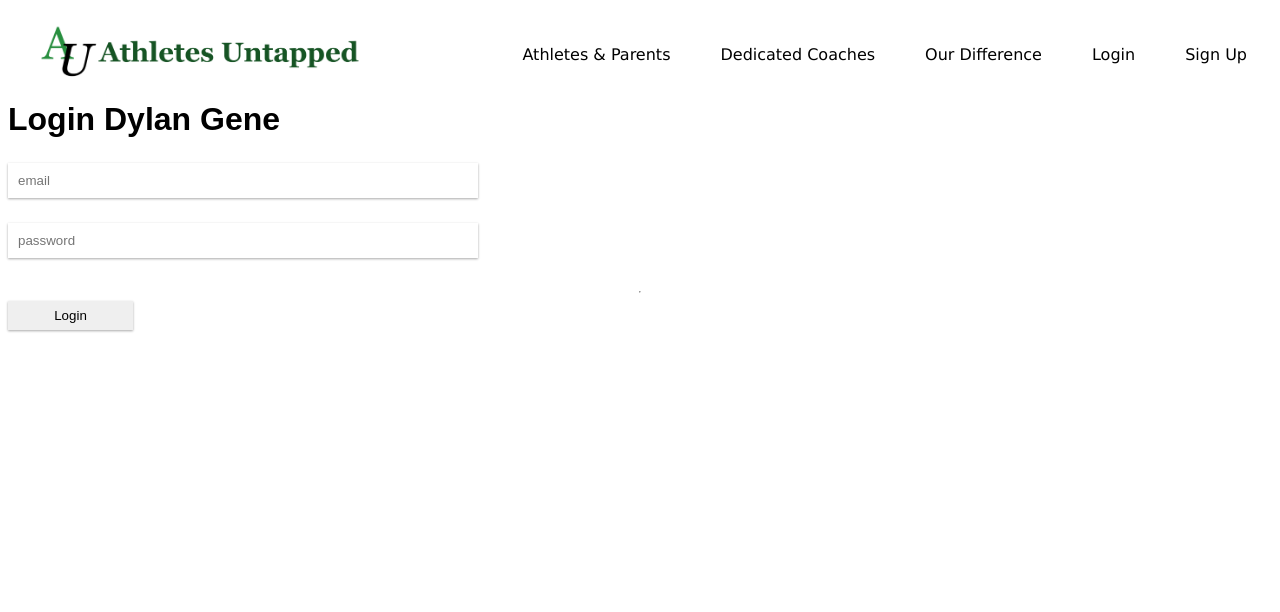
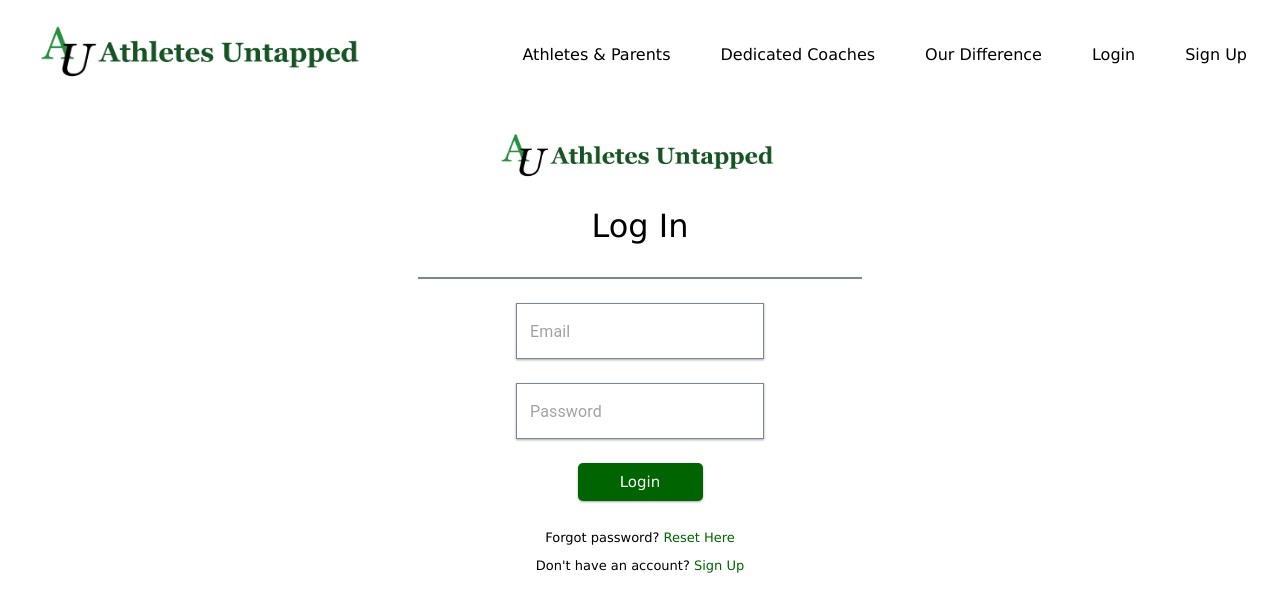
Before and after one commit to dylanhantula/core, a React (Create React App) app in the folder front-end/: page /login in a window 1280 px wide. Shown: the top 612 px of the page. Built offline with nearby package versions, Linux system fonts and the light colour scheme; no server answers.

Commit message:
added login

```diff
--- a/front-end/src/components/BottomNav/BottomNav.css
+++ b/front-end/src/components/BottomNav/BottomNav.css
@@ -54,18 +54,18 @@
     padding-top: 50px;
 }
 
-a:link {
+.SocialMediaLinks div a:link {
     color: black;
 }
 
-a:visited {
+.SocialMediaLinks div a:visited {
     color: black;
 }
 
-a:active {
+.SocialMediaLinks div a:active {
     color: black;
 }
 
-a:hover {
+.SocialMediaLinks div a:hover {
     color:darkgreen;
 }
--- a/front-end/src/components/HomeNav/HomeNav.js
+++ b/front-end/src/components/HomeNav/HomeNav.js
@@ -1,4 +1,4 @@
-import React from "react";
+import React, { useState } from "react";
 import { Switch, BrowserRouter as Router, Route, Redirect, Link } from "react-router-dom";
 import OurStory from "../OurStory/OurStory.js";
 import Landing from '../Landing/Landing';
@@ -9,8 +9,23 @@
 import AthletesAndParents from "../AthletesAndParents/AthletesAndParents";
 import logo from './Athletes-Untapped-Logo-Rectangle.png'
 import './HomeNav.css';
+import Dialog from '@material-ui/core/Dialog';
+import DialogTitle from '@material-ui/core/DialogTitle';
+import DialogContent from '@material-ui/core/DialogContent';
+import DialogActions from '@material-ui/core/DialogActions';
+import Typography from '@material-ui/core/Typography';
 
 export default (props) => {
+
+    const [open, setOpen] = useState(false);
+
+    const openLoginHandler = () => {
+        setOpen(true);
+    }
+
+    const closeLoginHandler = () => {
+        setOpen(false);
+    }
 
     return (
         <Router>
@@ -30,7 +45,7 @@
                                 <Link to="/ourstory" className="homeNavTab">Our Difference</Link>
                             </li>
                             <li>
-                                <Link to="/login" className="homeNavTab">Login</Link>
+                                <Link onClick={openLoginHandler} className="homeNavTab">Login</Link>
                             </li>
                             <li>
                                 <Link to="/join" className="homeNavTab">Sign Up</Link>
@@ -38,6 +53,12 @@
                         </ul>
                         </nav>
             </header>
+        <Dialog onClose={closeLoginHandler} open={open} fullWidth="true" maxWidth="sm">
+        <DialogContent dividers>
+          <Login/>
+        </DialogContent>
+
+      </Dialog>
 
             <Switch>
 
--- /dev/null
+++ b/front-end/src/components/Login/Login.css
@@ -0,0 +1,64 @@
+.loginFormControl {
+    display: inline;
+}
+
+.loginButton {
+    text-align: center;
+    margin-top: 20px;
+    margin-bottom: 30px;
+}
+
+.loginButton button {
+    background-color: darkgreen;
+    border: none;
+    color: white;
+    text-align: center;
+    text-decoration: none;
+    font-size: 15px;
+    margin: 0px 0px 1rem;
+    padding: 10px;
+    cursor: pointer;
+    width: 100%;
+    font-family: 'Lucida Sans', 'Lucida Sans Regular', 'Lucida Grande', 'Lucida Sans Unicode', Geneva, Verdana, sans-serif;
+    border-radius: 5px;
+  }
+
+.loginButton button:hover {
+    background-color: #004d00;
+}
+
+
+.loginText {
+    font-family: 'Lucida Sans', 'Lucida Sans Regular', 'Lucida Grande', 'Lucida Sans Unicode', Geneva, Verdana, sans-serif;
+    margin-top: 0px;
+    margin-bottom: 1rem;
+    font-size: xx-large;
+    padding: 1rem 0rem;
+}
+
+.AULogoLogin {
+    width: 300px;
+}
+
+.loginButton p {
+    font-family: 'Lucida Sans', 'Lucida Sans Regular', 'Lucida Grande', 'Lucida Sans Unicode', Geneva, Verdana, sans-serif;
+    font-size: small;
+}
+
+.loginButton p a:link {
+    color: darkgreen
+}
+.loginButton p a:visited {
+    color: darkgreen
+}
+.loginButton p a:hover {
+    color: darkgreen;
+    text-decoration: underline;
+}
+.loginButton p a:active {
+    color: darkgreen
+}
+
+.loginButton p a {
+    color: darkgreen
+}
--- a/front-end/src/components/Login/Login.js
+++ b/front-end/src/components/Login/Login.js
@@ -1,11 +1,61 @@
 import React, { useState } from "react";
-import * as firebase from 'firebase/app'
-import { withRouter } from 'react-router-dom'
+import * as firebase from 'firebase/app';
+import { withRouter } from 'react-router-dom';
+import { withStyles, makeStyles } from '@material-ui/core/styles';
+import TextField from '@material-ui/core/TextField';
+import './Login.css';
+import logo from './Athletes-Untapped-Logo-Rectangle.png';
+
+const useStyles = makeStyles((theme) => ({
+  root: {
+    '& .MuiTextField-root': {
+      border: '0',
+      borderColor: 'white',
+      borderRadius: '0'
+    },
+  },
+
+  textField: {
+    margin: '0px 0px 1.5rem 0px',
+    display: 'block',
+    textAlign: 'center'
+  },
+
+}));
+
+const LoginInput = withStyles({
+  root: {
+    '& label.Mui-focused': {
+      color: 'green',
+    },
+    '& .MuiInput-underline:after': {
+      borderBottomColor: 'green',
+    },
+    '& .MuiOutlinedInput-root': {
+      '& fieldset': {
+        borderColor: 'lightslategray',
+        borderRadius: '0',
+        borderWidth: '1.2px'
+      },
+      '&:hover fieldset': {
+        borderColor: 'green',
+        borderWidth: '2px'
+      },
+      '&.Mui-focused fieldset': {
+        borderColor: 'green',
+        borderWidth: '2px'
+      },
+    },
+  },
+
+})(TextField);
 
 const Login = ({history}) => {
   const [email, setEmail] = useState("");
   const [password, setPassword] = useState("");
   const [error, setErrors] = useState("");
+
+  const loginStyleClasses = useStyles();
 
   const handleForm = e => {
 
@@ -28,29 +78,39 @@
   };
 
   return (
-    <div>
-      <h1>Login Dylan Gene</h1>
-      <form onSubmit={e => handleForm(e)}>
-        <input
+
+      <form onSubmit={e => handleForm(e)} className="loginFormControl">
+
+        <div style={{textAlign: 'center', marginTop:'1.5rem'}}>
+          <img src={logo} alt="Athletes Untapped" className="AULogoLogin"/>
+          <p className="loginText">Log In</p>
+          <hr style={{width: '35%', border: '1px solid lightslategray', marginBottom: '1.5rem'}}/>
+        </div>
+        <LoginInput
+          className={loginStyleClasses.textField}
           value={email}
           onChange={e => setEmail(e.target.value)}
           name="email"
           type="email"
-          placeholder="email"
+          placeholder="Email"
+          variant="outlined"
         />
-        <input
+        <LoginInput
+          className={loginStyleClasses.textField}
           onChange={e => setPassword(e.target.value)}
           name="password"
           value={password}
           type="password"
-          placeholder="password"
+          placeholder="Password"
+          variant="outlined"
         />
-        <hr />
-
-        <button type="submit">Login</button>
+        <div className="loginButton">
+          <button type="submit">Login</button>
+          <p >Forgot password? <a >Reset Here</a></p>
+          <p >Don't have an account? <a >Sign Up</a></p>
+        </div>
         <span>{error}</span>
       </form>
-    </div>
   );
 };
 
```
Also changed, not shown: front-end/src/components/Login/Athletes-Untapped-Logo-Rectangle.png (added).
